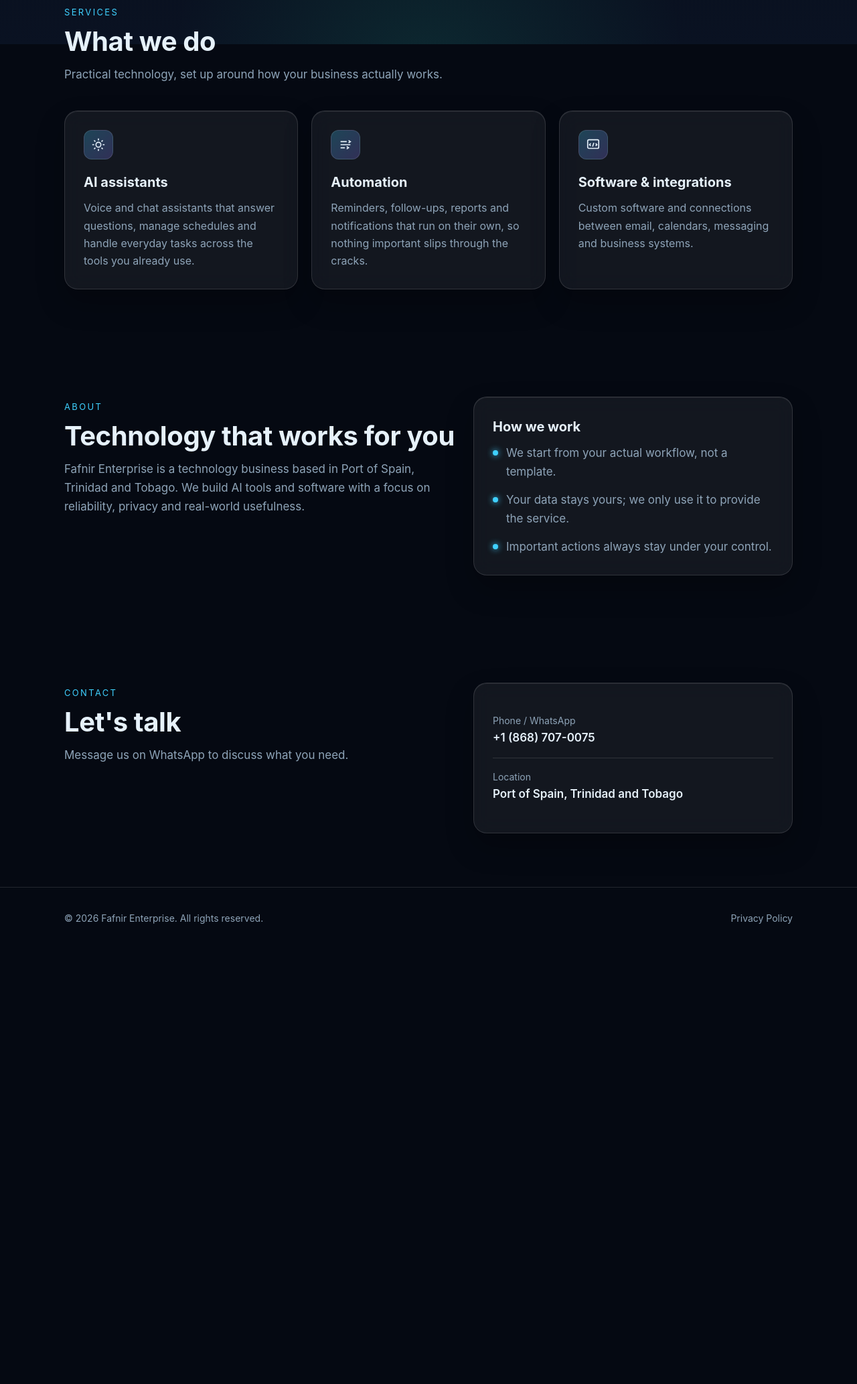
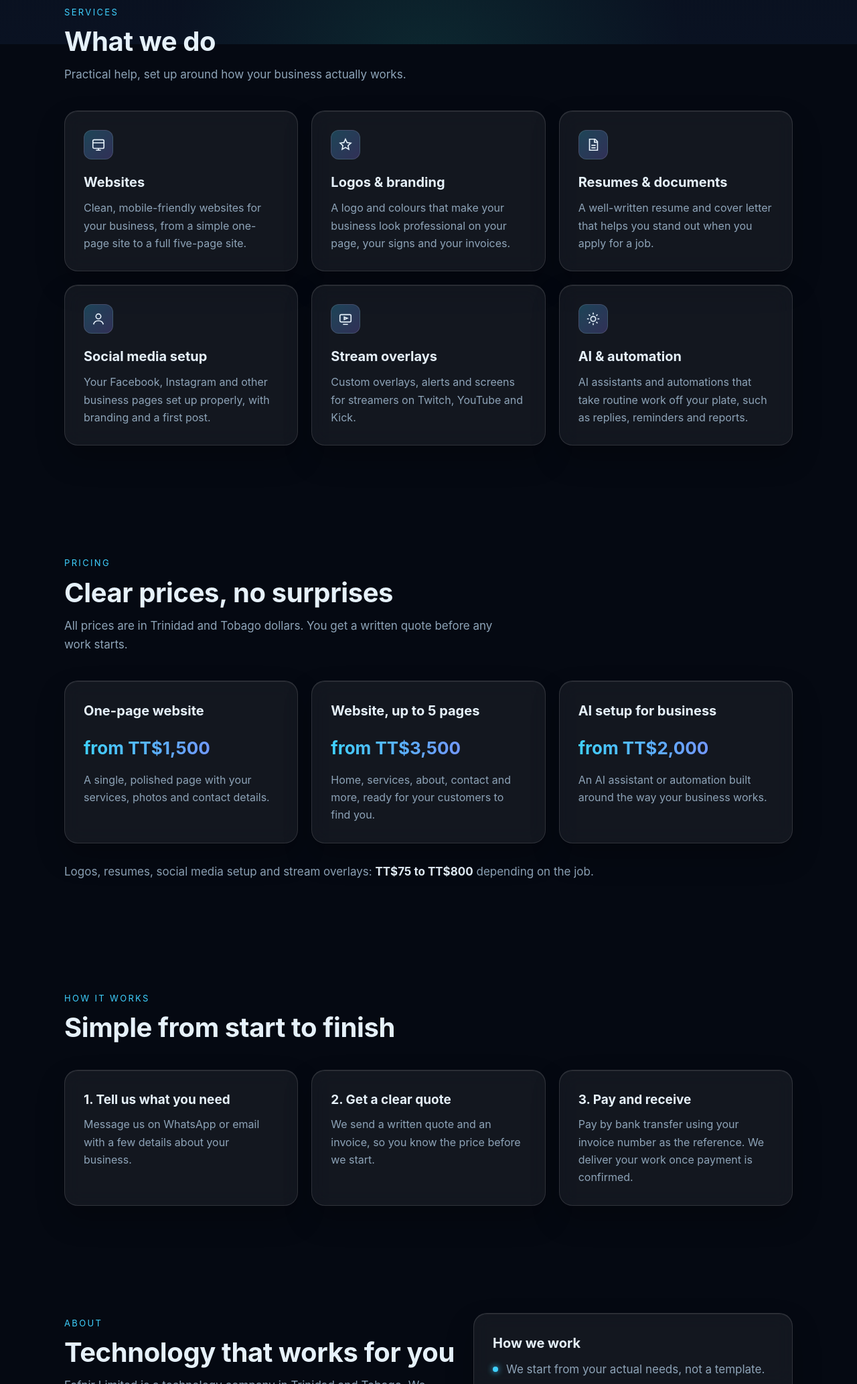
Before and after one commit to fafnirlimited/fafnirlimited.github.io, a plain HTML site: page index.html in a window 1280 px wide. Shown: the part 734-2800 px from the top of the page at 67% size. Before the commit the page ends 2160 px from the top, so only its background shows below. Drawn offline with Linux system fonts and the light colour scheme.

Commit message:
Rebrand to Fafnir Limited: new logo, services, pricing, contact and Facebook link

```diff
--- a/index.html
+++ b/index.html
@@ -3,8 +3,12 @@
 <head>
   <meta charset="utf-8">
   <meta name="viewport" content="width=device-width, initial-scale=1">
-  <title>Fafnir Enterprise — AI &amp; Technology Services</title>
-  <meta name="description" content="Fafnir Enterprise builds AI assistants, automation and software for businesses. Based in Diego Martin, Trinidad and Tobago.">
+  <title>Fafnir Limited — Websites, Logos &amp; AI Services in Trinidad and Tobago</title>
+  <meta name="description" content="Fafnir Limited builds websites, logos, resumes, social media setups, stream overlays and AI tools for businesses in Trinidad and Tobago. Clear prices, fast delivery.">
+  <meta property="og:title" content="Fafnir Limited — Websites, Logos &amp; AI Services">
+  <meta property="og:description" content="Websites from TT$1,500. Logos, resumes, social media setup and AI help for businesses in Trinidad and Tobago.">
+  <meta property="og:image" content="logo.png">
+  <link rel="icon" href="logo.png">
   <link rel="stylesheet" href="styles.css">
 </head>
 <body>
@@ -12,9 +16,10 @@
 
   <header class="nav">
     <div class="wrap">
-      <a class="brand" href="#top"><span class="brand-mark" aria-hidden="true"></span>FAFNIR ENTERPRISE</a>
+      <a class="brand" href="#top"><img class="brand-logo" src="logo.png" alt="Fafnir Limited logo">FAFNIR LIMITED</a>
       <nav class="nav-links">
         <a href="#services">Services</a>
+        <a href="#pricing">Pricing</a>
         <a href="#about">About</a>
         <a class="keep" href="#contact">Contact</a>
       </nav>
@@ -24,12 +29,12 @@
   <main id="top">
     <section class="hero">
       <div class="wrap">
-        <span class="eyebrow">AI &amp; Technology Services</span>
-        <h1>Smarter work with <span class="grad">AI built for you</span>.</h1>
-        <p class="lead">Fafnir Enterprise designs AI assistants, automation and software that take routine work off your plate, so you and your team can focus on what matters.</p>
+        <span class="eyebrow">Websites &middot; Design &middot; AI</span>
+        <h1>Get your business <span class="grad">online and working</span>.</h1>
+        <p class="lead">Fafnir Limited builds websites, logos and AI tools for businesses and people in Trinidad and Tobago. Clear prices, fast delivery, and you stay in control.</p>
         <div class="actions">
           <a class="btn btn-primary" href="https://wa.me/18687070075">Message us on WhatsApp</a>
-          <a class="btn btn-ghost" href="#services">What we do</a>
+          <a class="btn btn-ghost" href="#pricing">See prices</a>
         </div>
       </div>
     </section>
@@ -39,23 +44,89 @@
         <div class="section-head">
           <span class="kicker">Services</span>
           <h2>What we do</h2>
-          <p>Practical technology, set up around how your business actually works.</p>
+          <p>Practical help, set up around how your business actually works.</p>
         </div>
         <div class="grid">
           <article class="card">
-            <div class="icon"><svg viewBox="0 0 24 24"><circle cx="12" cy="12" r="4"/><path d="M12 2v3M12 19v3M2 12h3M19 12h3M4.9 4.9l2.1 2.1M17 17l2.1 2.1M4.9 19.1 7 17M17 7l2.1-2.1"/></svg></div>
-            <h3>AI assistants</h3>
-            <p>Voice and chat assistants that answer questions, manage schedules and handle everyday tasks across the tools you already use.</p>
+            <div class="icon"><svg viewBox="0 0 24 24"><rect x="3" y="4" width="18" height="14" rx="2"/><path d="M3 9h18M8 21h8M12 18v3"/></svg></div>
+            <h3>Websites</h3>
+            <p>Clean, mobile-friendly websites for your business, from a simple one-page site to a full five-page site.</p>
           </article>
           <article class="card">
-            <div class="icon"><svg viewBox="0 0 24 24"><path d="M4 7h10M4 12h16M4 17h7"/><path d="m17 5 3 2-3 2M14 15l3 2-3 2"/></svg></div>
-            <h3>Automation</h3>
-            <p>Reminders, follow-ups, reports and notifications that run on their own, so nothing important slips through the cracks.</p>
+            <div class="icon"><svg viewBox="0 0 24 24"><path d="M12 3l2.6 5.6 6.1.7-4.5 4.2 1.2 6L12 16.5 6.6 19.5l1.2-6L3.3 9.3l6.1-.7z"/></svg></div>
+            <h3>Logos &amp; branding</h3>
+            <p>A logo and colours that make your business look professional on your page, your signs and your invoices.</p>
           </article>
           <article class="card">
-            <div class="icon"><svg viewBox="0 0 24 24"><rect x="3" y="4" width="18" height="14" rx="2"/><path d="m8 10-2 2 2 2M16 10l2 2-2 2M13 9l-2 6"/></svg></div>
-            <h3>Software &amp; integrations</h3>
-            <p>Custom software and connections between email, calendars, messaging and business systems.</p>
+            <div class="icon"><svg viewBox="0 0 24 24"><path d="M6 3h9l4 4v14H6z"/><path d="M14 3v5h5M9 13h7M9 17h7"/></svg></div>
+            <h3>Resumes &amp; documents</h3>
+            <p>A well-written resume and cover letter that helps you stand out when you apply for a job.</p>
+          </article>
+          <article class="card">
+            <div class="icon"><svg viewBox="0 0 24 24"><circle cx="12" cy="8" r="4"/><path d="M4 21c1-4 4-6 8-6s7 2 8 6"/></svg></div>
+            <h3>Social media setup</h3>
+            <p>Your Facebook, Instagram and other business pages set up properly, with branding and a first post.</p>
+          </article>
+          <article class="card">
+            <div class="icon"><svg viewBox="0 0 24 24"><rect x="3" y="5" width="18" height="12" rx="2"/><path d="M10 9l5 2-5 2zM8 21h8"/></svg></div>
+            <h3>Stream overlays</h3>
+            <p>Custom overlays, alerts and screens for streamers on Twitch, YouTube and Kick.</p>
+          </article>
+          <article class="card">
+            <div class="icon"><svg viewBox="0 0 24 24"><circle cx="12" cy="12" r="4"/><path d="M12 2v3M12 19v3M2 12h3M19 12h3M4.9 4.9l2.1 2.1M17 17l2.1 2.1M4.9 19.1 7 17M17 7l2.1-2.1"/></svg></div>
+            <h3>AI &amp; automation</h3>
+            <p>AI assistants and automations that take routine work off your plate, such as replies, reminders and reports.</p>
+          </article>
+        </div>
+      </div>
+    </section>
+
+    <section id="pricing">
+      <div class="wrap">
+        <div class="section-head">
+          <span class="kicker">Pricing</span>
+          <h2>Clear prices, no surprises</h2>
+          <p>All prices are in Trinidad and Tobago dollars. You get a written quote before any work starts.</p>
+        </div>
+        <div class="grid">
+          <article class="card price">
+            <h3>One-page website</h3>
+            <div class="amount">from TT$1,500</div>
+            <p>A single, polished page with your services, photos and contact details.</p>
+          </article>
+          <article class="card price">
+            <h3>Website, up to 5 pages</h3>
+            <div class="amount">from TT$3,500</div>
+            <p>Home, services, about, contact and more, ready for your customers to find you.</p>
+          </article>
+          <article class="card price">
+            <h3>AI setup for business</h3>
+            <div class="amount">from TT$2,000</div>
+            <p>An AI assistant or automation built around the way your business works.</p>
+          </article>
+        </div>
+        <p class="note">Logos, resumes, social media setup and stream overlays: <strong>TT$75 to TT$800</strong> depending on the job.</p>
+      </div>
+    </section>
+
+    <section id="how">
+      <div class="wrap">
+        <div class="section-head">
+          <span class="kicker">How it works</span>
+          <h2>Simple from start to finish</h2>
+        </div>
+        <div class="grid">
+          <article class="card">
+            <h3>1. Tell us what you need</h3>
+            <p>Message us on WhatsApp or email with a few details about your business.</p>
+          </article>
+          <article class="card">
+            <h3>2. Get a clear quote</h3>
+            <p>We send a written quote and an invoice, so you know the price before we start.</p>
+          </article>
+          <article class="card">
+            <h3>3. Pay and receive</h3>
+            <p>Pay by bank transfer using your invoice number as the reference. We deliver your work once payment is confirmed.</p>
           </article>
         </div>
       </div>
@@ -66,12 +137,12 @@
         <div class="section-head">
           <span class="kicker">About</span>
           <h2>Technology that works for you</h2>
-          <p>Fafnir Enterprise is a technology business based in Port of Spain, Trinidad and Tobago. We build AI tools and software with a focus on reliability, privacy and real-world usefulness.</p>
+          <p>Fafnir Limited is a technology company in Trinidad and Tobago. We build websites, designs and AI tools with a focus on reliability, privacy and real-world usefulness.</p>
         </div>
         <div class="card">
           <h3>How we work</h3>
           <ul class="list">
-            <li>We start from your actual workflow, not a template.</li>
+            <li>We start from your actual needs, not a template.</li>
             <li>Your data stays yours; we only use it to provide the service.</li>
             <li>Important actions always stay under your control.</li>
           </ul>
@@ -84,7 +155,7 @@
         <div class="section-head">
           <span class="kicker">Contact</span>
           <h2>Let's talk</h2>
-          <p>Message us on WhatsApp to discuss what you need.</p>
+          <p>Message us on WhatsApp, send an email, or find us on Facebook. We reply as soon as we can.</p>
         </div>
         <div class="card">
           <div class="contact-row">
@@ -95,8 +166,20 @@
           </div>
           <div class="contact-row">
             <div>
+              <div class="label">Email</div>
+              <div class="value"><a href="mailto:fafnirlimited@gmail.com">fafnirlimited@gmail.com</a></div>
+            </div>
+          </div>
+          <div class="contact-row">
+            <div>
+              <div class="label">Facebook</div>
+              <div class="value"><a href="https://www.facebook.com/profile.php?id=61596609418694">Fafnir Limited</a></div>
+            </div>
+          </div>
+          <div class="contact-row">
+            <div>
               <div class="label">Location</div>
-              <div class="value">Port of Spain, Trinidad and Tobago</div>
+              <div class="value">Trinidad and Tobago</div>
             </div>
           </div>
         </div>
@@ -106,7 +189,7 @@
 
   <footer>
     <div class="wrap">
-      <span>© <span id="year">2026</span> Fafnir Enterprise. All rights reserved.</span>
+      <span>&copy; <span id="year">2026</span> Fafnir Limited. All rights reserved.</span>
       <span><a href="privacy.html">Privacy Policy</a></span>
     </div>
   </footer>
--- a/styles.css
+++ b/styles.css
@@ -131,3 +131,14 @@ footer a:hover { color: var(--text); }
 @media (max-width: 480px) {
   .nav-links a:not(.keep) { display: none; }
 }
+
+/* logo, pricing and notes */
+.brand-logo { width: 38px; height: 38px; border-radius: 50%; display: block; }
+.card.price { display: flex; flex-direction: column; gap: 6px; }
+.card.price .amount { font-size: 26px; font-weight: 750; background: linear-gradient(90deg, var(--accent), var(--accent-2)); -webkit-background-clip: text; background-clip: text; color: transparent; margin: 4px 0 6px; }
+.note { margin-top: 28px; color: var(--muted); }
+.note strong { color: var(--text); }
+.contact-row .value a { color: var(--accent); }
+.contact-row .value a:hover { text-decoration: underline; }
+#how h3 { font-size: 19px; }
+@media (max-width: 860px) { .brand { font-size: 15px; } }
```
Also changed, not shown: privacy.html (+7 -7 lines), logo.png (added).
